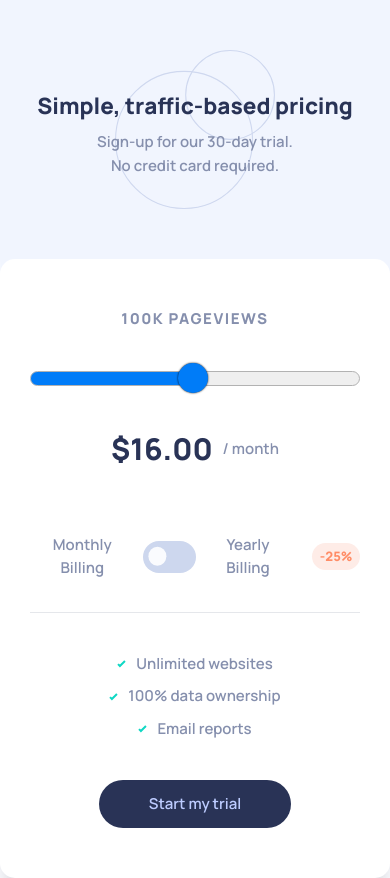
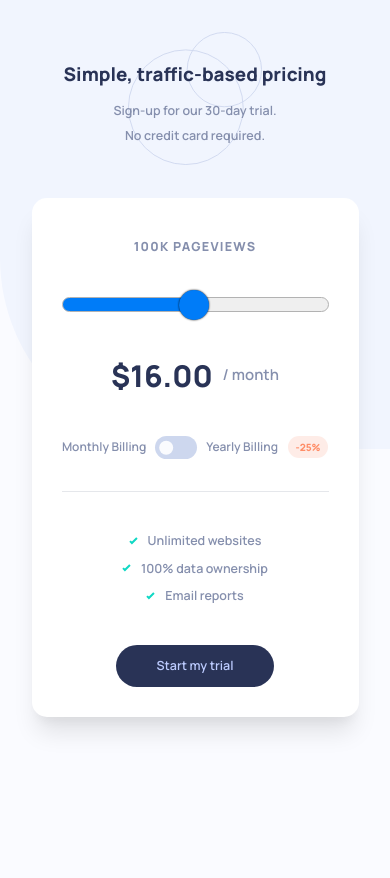
Before and after one commit to Dmitriy24S/interactive-pricing-component, a React (Create React App) app: page / in a window 390 px wide. After the commit the page ends 844 px from the top, so only its background shows below. Built offline with nearby package versions, Linux system fonts and the light colour scheme.

Commit message:
adjust mobile style, smaller fonts, toggle size

```diff
--- a/src/components/Card.js
+++ b/src/components/Card.js
@@ -18,9 +18,9 @@ const Card = () => {
   };
 
   return (
-    <main className="py-20 px-12 bg-white flex flex-col shadow-xl rounded-3xl md:py-10 md:px-20">
+    <main className="pt-16 pb-12 px-12 bg-white flex flex-col shadow-xl rounded-3xl md:py-10 md:px-20">
       <div className="page-views-wrap md:flex md:items-center md:justify-between">
-        <div className="page-views text-2xl mb-5  uppercase tracking-widest font-bold md:m-0">
+        <div className="page-views text-xl mb-5  uppercase tracking-widest font-bold md:m-0">
           100K pageviews
         </div>
         <div className="price price-desktop py-10 my-5 flex gap-4 justify-center items-center hidden md:flex md:gap-2">
@@ -39,22 +39,24 @@ const Card = () => {
           ref={rangeRef}
         />
       </div>
-      <div className="price py-10 my-5 flex gap-4 justify-center items-center md:py-0 md:hidden">
+      <div className="price pt-10 my-5 flex gap-4 justify-center items-center md:py-0 md:hidden">
         <span className="price-num text-5xl font-extrabold ">$16.00</span> / month
       </div>
-      <div className="bill-type flex items-center justify-center gap-8 my-3 py-10">
+      <div className="bill-type flex items-center justify-center my-3 py-10">
         <label>
-          Monthly Billing
+          <p id="monthly-billing">Monthly Billing</p>
           <input type="checkbox" role="switch" indeterminate />
-          Yearly Billing
+          <p id="yearly-billing">
+            Yearly Billing
+            <div className="discount font-bold rounded-full  py-1.5 px-3 md:gap-2 md:flex">
+              -25%
+              <span className="discount-text hidden md:inline-block"> discount</span>
+            </div>
+          </p>
         </label>
-        <div className="discount font-bold rounded-full  py-1.5 px-3 md:gap-2 md:flex">
-          -25%
-          <span className="discount-text hidden md:inline-block"> discount</span>
-        </div>
       </div>
       <div className="info border-t md:pt-14 md:pb-5 md:flex md:justify-between md:items-center">
-        <ul className="py-16 flex flex-col gap-4 md:py-0">
+        <ul className="py-16 text-xl	 flex flex-col gap-4 md:py-0">
           <li>
             <img src={check} alt="" />
             Unlimited websites
@@ -68,7 +70,9 @@ const Card = () => {
             Email reports
           </li>
         </ul>
-        <button className="start-trial-btn py-5 px-20 rounded-full ">Start my trial</button>
+        <button className="start-trial-btn text-xl md:text-2xl py-5 px-16 rounded-full ">
+          Start my trial
+        </button>
       </div>
     </main>
   );
--- a/src/components/Header.js
+++ b/src/components/Header.js
@@ -1,8 +1,8 @@
 const Header = () => {
   return (
-    <header className="py-32 leading-relaxed">
-      <h1 className="font-bold text-4xl py-5">Simple, traffic-based pricing</h1>
-      <div className="header-text-wrap md:flex md:justify-center md:gap-2">
+    <header className="py-20 md:py-32 ">
+      <h1 className="font-bold text-3xl py-5 md:py-8 md:text-5xl">Simple, traffic-based pricing</h1>
+      <div className="header-text-wrap leading-loose	 text-xl md:text-2xl md:flex md:justify-center md:gap-2 md:text-base">
         <p>Sign-up for our 30-day trial. </p>
         <p>No credit card required.</p>
       </div>
--- a/src/index.css
+++ b/src/index.css
@@ -19,13 +19,14 @@ body {
   font-family: "Manrope", sans-serif;
   -webkit-font-smoothing: antialiased;
   -moz-osx-font-smoothing: grayscale;
-  min-width: 320px;
 }
 div#root {
-  min-width: 320px;
-  max-width: 400px;
+  width: 327px;
   margin: 0 auto;
   text-align: center;
+}
+.App {
+  padding-bottom: 45px;
 }
 /* header */
 header {
@@ -45,10 +46,13 @@ label {
   display: flex;
   align-items: center;
   cursor: pointer;
-  gap: 0.8rem;
+  font-size: 1.2rem;
+  gap: 0.9rem;
 }
-.bill-type {
-  position: relative;
+p#yearly-billing {
+  display: flex;
+  align-items: center;
+  gap: 1rem;
 }
 .price-num {
   color: hsl(227, 35%, 25%);
@@ -56,8 +60,7 @@ label {
 .discount {
   background-color: hsl(14, 92%, 95%);
   color: hsl(15, 100%, 70%);
-  right: -2rem;
-  font-size: 1.3rem;
+  font-size: 1rem;
 }
 /* info list */
 li {
@@ -253,8 +256,8 @@ input[role="switch"] {
   outline: none;
   /* width: 2.6rem; */
   /* height: 1.4rem; */
-  height: 32px;
-  min-width: 53px;
+  height: 23px;
+  min-width: 42px;
 }
 input[role="switch"]::before {
   content: "";
@@ -275,8 +278,8 @@ input[role="switch"]::before {
   line-height: 1;
   /* width: 1.2rem;
   height: 1.2rem; */
-  height: 19px;
-  width: 18px;
+  height: 14px;
+  width: 14px;
 }
 input[role="switch"]:focus::before {
   background: rgba(255, 255, 255, 0.9);
@@ -290,7 +293,8 @@ input[role="switch"]:focus-visible {
     0 0 0 2px rgba(255, 255, 255, 0.8), 0 0 0 4px var(--bg-checked, var(--bg, rgb(60, 130, 250)));
 }
 input[role="switch"]:checked::before {
-  transform: translate(160%, 20%);
+  /* transform: translate(160%, 20%); */
+  transform: translate(170%, 20%);
 }
 input[role="switch"]:indeterminate::before {
   transform: translate(70%, 20%);
@@ -317,6 +321,11 @@ input[role="switch"]:disabled:before {
     background-size: 30%;
   }
   /* price */
+  .bill-type {
+    left: 3.5rem;
+    position: relative;
+    font-size: 1.2rem;
+  }
   label {
     gap: 1.2rem;
   }
```
